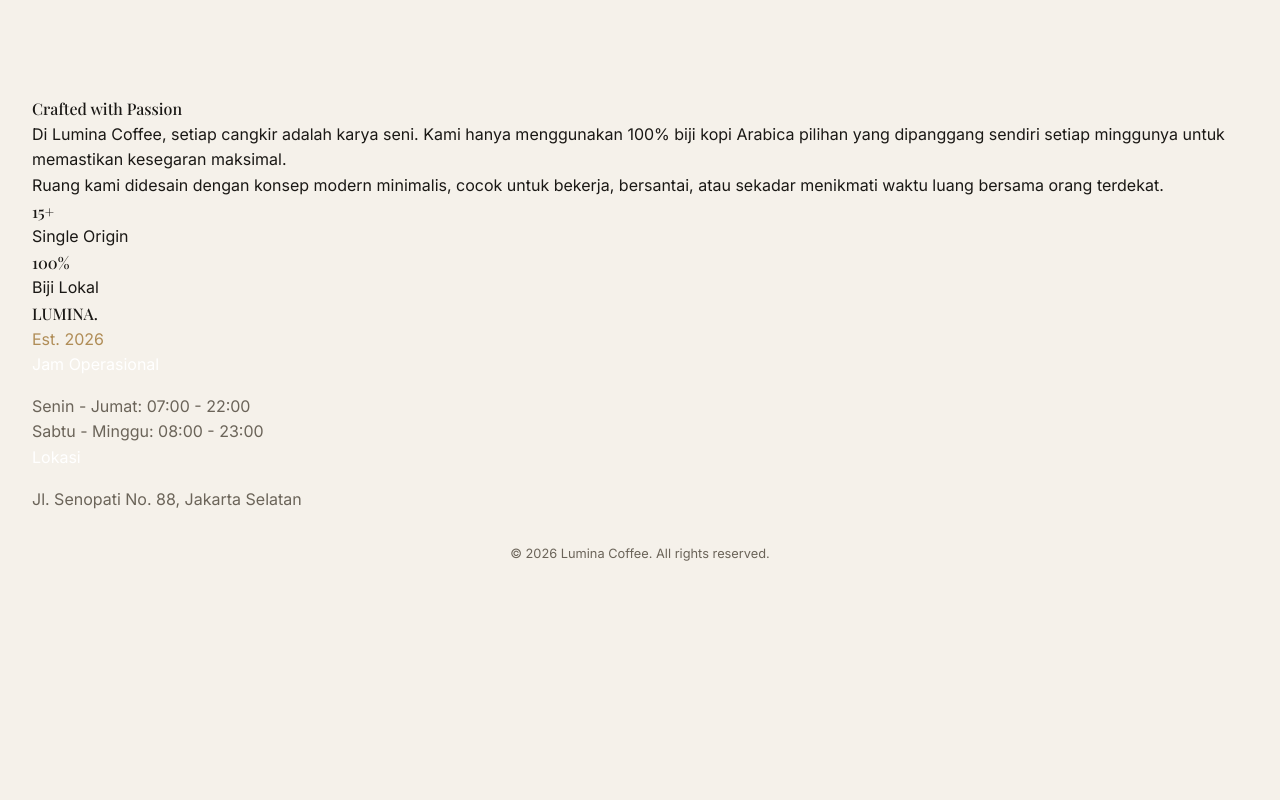
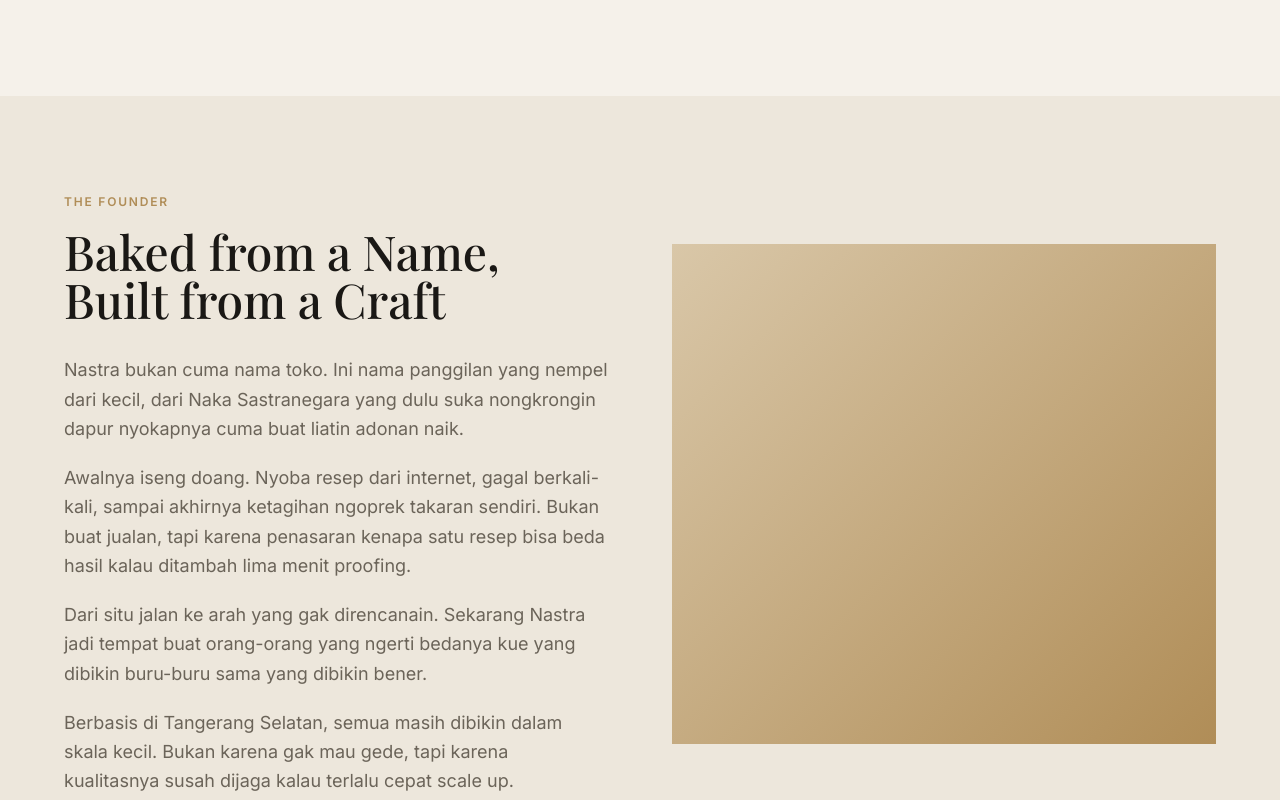
Before and after one commit to katsden/pilotwebsite, a Next.js app in the folder landing-page/: page / in a window 1280 px wide. Shown: the part 1580-2380 px from the top of the page. Before the commit the page ends 2145 px from the top, so only its background shows below. Built offline with nearby package versions, Linux system fonts and the light colour scheme.

Commit message:
Update About.js

```diff
--- a/landing-page/app/components/About.js
+++ b/landing-page/app/components/About.js
@@ -1,28 +1,29 @@
 export default function About() {
   return (
-    <section id="about" className="about">
-      <div className="container about-grid">
-        <div className="about-text">
-          <h2>Crafted with <span>Passion</span></h2>
-          <p>
-            Di Lumina Coffee, setiap cangkir adalah karya seni. Kami hanya menggunakan 100% biji kopi
-            Arabica pilihan yang dipanggang sendiri setiap minggunya untuk memastikan kesegaran maksimal.
-          </p>
-          <p>
-            Ruang kami didesain dengan konsep modern minimalis, cocok untuk bekerja, bersantai,
-            atau sekadar menikmati waktu luang bersama orang terdekat.
-          </p>
-        </div>
-        <div className="about-stats">
-          <div className="stat-box glass-card">
-            <h3>15+</h3>
-            <p>Single Origin</p>
-          </div>
-          <div className="stat-box glass-card">
-            <h3>100%</h3>
-            <p>Biji Lokal</p>
+    <section id="story" className="py-24 px-6" style={{ backgroundColor: "var(--bg-cream-alt)" }}>
+      <div className="max-w-6xl mx-auto grid md:grid-cols-2 gap-16 items-center">
+        <div>
+          <p className="eyebrow mb-4">The Founder</p>
+          <h2 className="text-4xl md:text-5xl leading-tight mb-8">
+            Baked from a Name,<br />Built from a Craft
+          </h2>
+          <div className="space-y-5 text-[var(--text-secondary)] text-lg leading-relaxed">
+            <p>
+              Nastra bukan cuma nama toko. Ini nama panggilan yang nempel dari kecil, dari Naka Sastranegara yang dulu suka nongkrongin dapur nyokapnya cuma buat liatin adonan naik.
+            </p>
+            <p>
+              Awalnya iseng doang. Nyoba resep dari internet, gagal berkali-kali, sampai akhirnya ketagihan ngoprek takaran sendiri. Bukan buat jualan, tapi karena penasaran kenapa satu resep bisa beda hasil kalau ditambah lima menit proofing.
+            </p>
+            <p>
+              Dari situ jalan ke arah yang gak direncanain. Sekarang Nastra jadi tempat buat orang-orang yang ngerti bedanya kue yang dibikin buru-buru sama yang dibikin bener.
+            </p>
+            <p>
+              Berbasis di Tangerang Selatan, semua masih dibikin dalam skala kecil. Bukan karena gak mau gede, tapi karena kualitasnya susah dijaga kalau terlalu cepat scale up.
+            </p>
           </div>
         </div>
+
+        <div className="h-[500px]" style={{ backgroundImage: "linear-gradient(135deg, #D9C7A8 0%, #B08D57 100%)" }} />
       </div>
     </section>
   );
```
